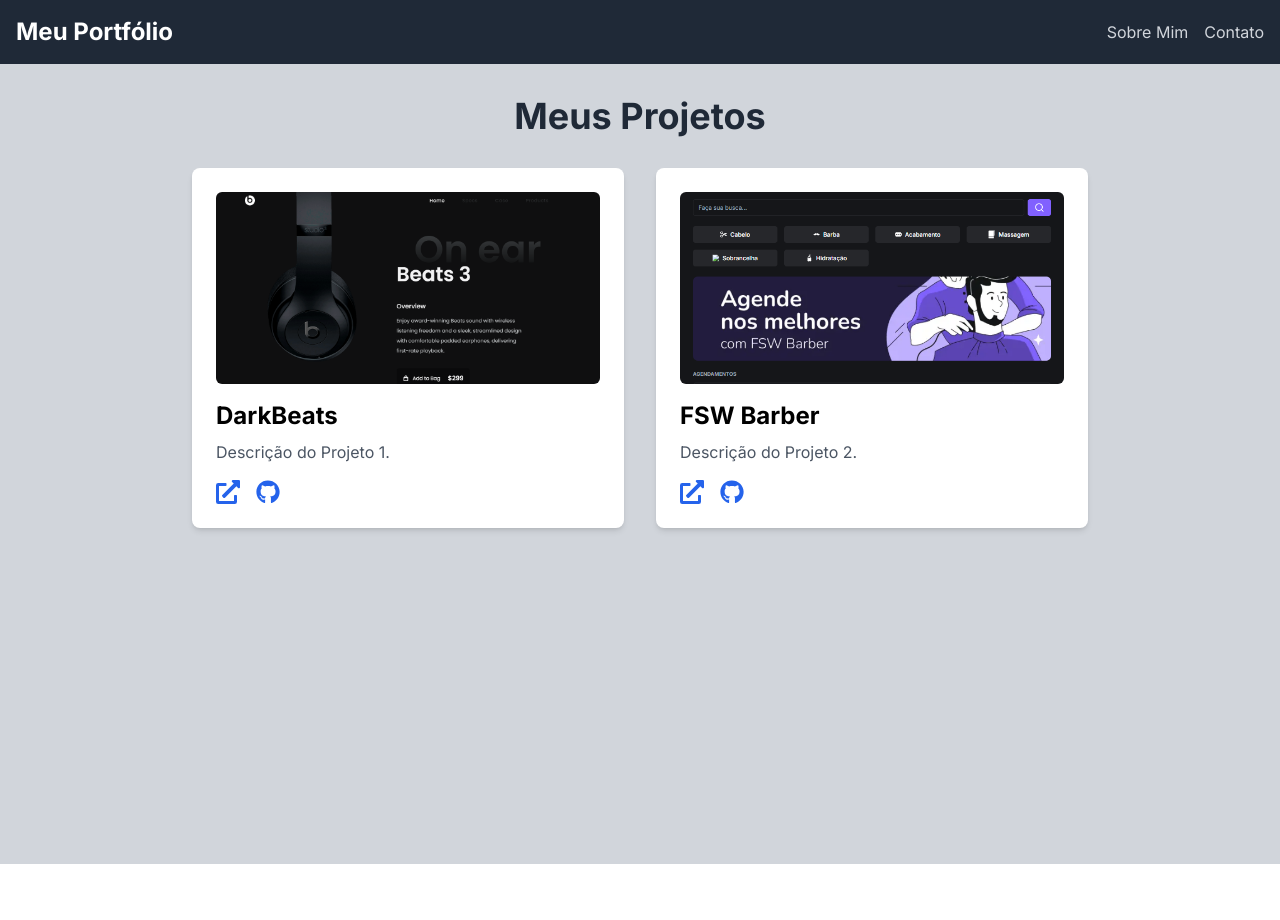
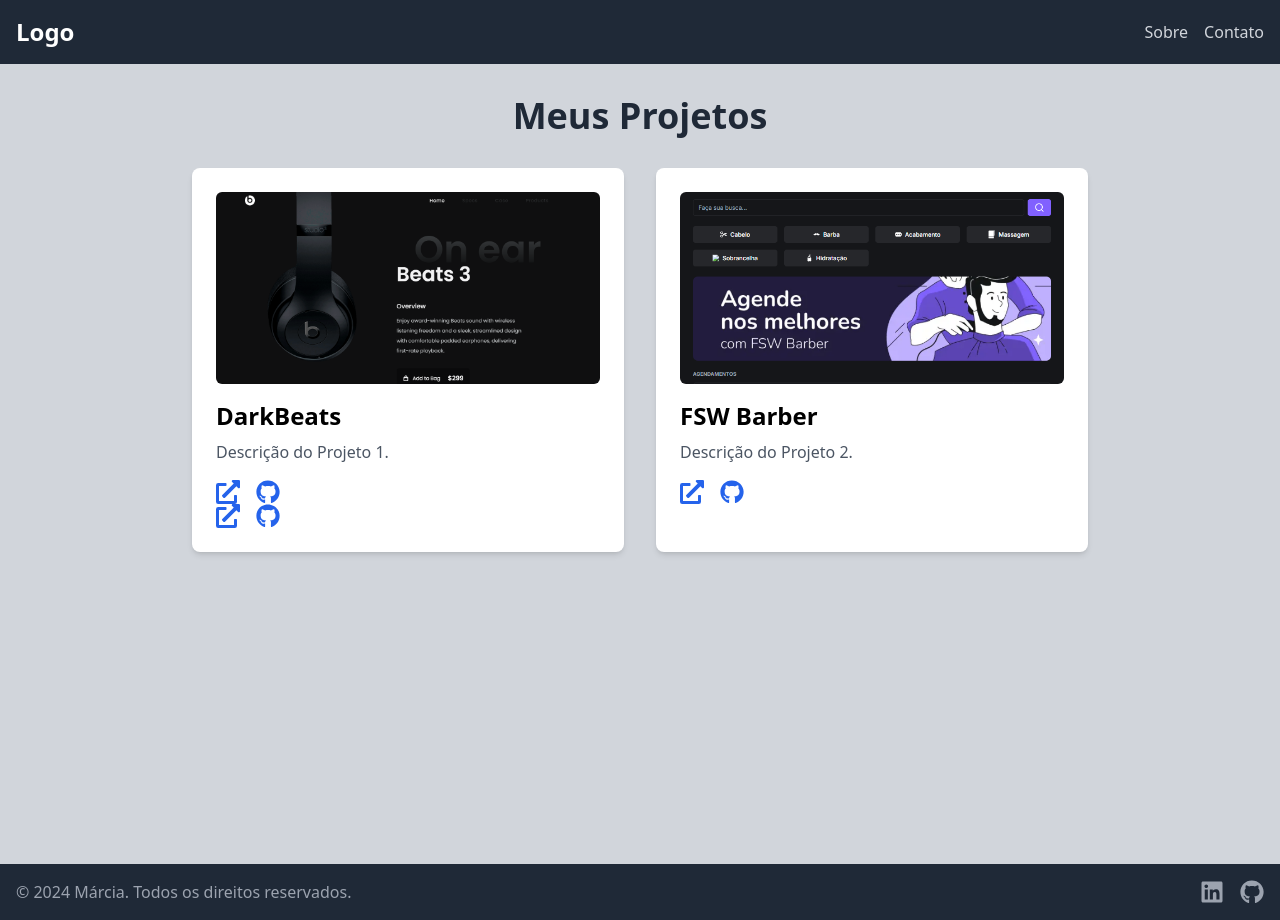
Before and after one commit to agostinhomarcia/new-port, a Next.js app: page /projects in a window 1280 px wide. Before the commit the page ends 864 px from the top, so only its background shows below. Built offline with nearby package versions, Linux system fonts and the light colour scheme.

Commit message:
fix: add footer and changes NavBar

```diff
--- /dev/null
+++ b/src/app/components/Footer.tsx
@@ -0,0 +1,34 @@
+// src/components/Footer.tsx
+import Link from "next/link";
+import { FaLinkedin, FaGithub } from "react-icons/fa";
+
+export default function Footer() {
+  return (
+    <footer className="bg-gray-800 p-4">
+      <div className="container mx-auto flex justify-between items-center">
+        <p className="text-gray-400">
+          © 2024 Márcia. Todos os direitos reservados.
+        </p>
+        <div className="flex space-x-4">
+          <Link
+            href="https://www.linkedin.com/in/seu-perfil"
+            target="_blank"
+            rel="noopener noreferrer"
+            className="text-gray-400 hover:text-white"
+          >
+            <FaLinkedin size={24} />
+          </Link>
+          <Link
+            href="https://github.com/seu-usuario"
+            target="_blank"
+            rel="noopener noreferrer"
+            className="text-gray-400 hover:text-white"
+          >
+            <FaGithub size={24} />
+          </Link>
+          {/* Adicione mais ícones de redes sociais aqui se necessário */}
+        </div>
+      </div>
+    </footer>
+  );
+}
--- a/src/app/components/Navbar.tsx
+++ b/src/app/components/Navbar.tsx
@@ -1,19 +1,49 @@
+"use client";
+
+import { useState } from "react";
 import Link from "next/link";
+import { FaBars, FaTimes } from "react-icons/fa";
 
 export default function Navbar() {
+  const [isOpen, setIsOpen] = useState(false);
+
+  const toggleMenu = () => {
+    setIsOpen(!isOpen);
+  };
+
   return (
     <nav className="bg-gray-800 p-4">
       <div className="container mx-auto flex justify-between items-center">
         <Link href="/" className="text-white text-2xl font-bold">
-          Meu Portfólio
+          Logo
         </Link>
-        <div className="flex space-x-4">
-          <Link href="/about" className="text-gray-300 hover:text-white">
-            Sobre Mim
-          </Link>
-          <Link href="/contact" className="text-gray-300 hover:text-white">
-            Contato
-          </Link>
+        <div className="md:hidden">
+          <button
+            onClick={toggleMenu}
+            className="text-white focus:outline-none"
+          >
+            {isOpen ? <FaTimes size={24} /> : <FaBars size={24} />}
+          </button>
+        </div>
+        <div
+          className={`${
+            isOpen ? "block" : "hidden"
+          } w-full md:flex md:items-center md:w-auto mt-4 md:mt-0`}
+        >
+          <div className="flex flex-col md:flex-row md:ml-auto text-center">
+            <Link
+              href="/about"
+              className="text-gray-300 hover:text-white block mt-2 md:mt-0 md:mr-4"
+            >
+              Sobre
+            </Link>
+            <Link
+              href="/contact"
+              className="text-gray-300 hover:text-white block mt-2 md:mt-0"
+            >
+              Contato
+            </Link>
+          </div>
         </div>
       </div>
     </nav>
--- a/src/app/layout.tsx
+++ b/src/app/layout.tsx
@@ -2,6 +2,7 @@
 import { Inter } from "next/font/google";
 import "../app/styles/globals.css";
 import Navbar from "./components/Navbar";
+import Footer from "./components/Footer";
 
 const inter = Inter({ subsets: ["latin"] });
 
@@ -17,9 +18,10 @@
 }>) {
   return (
     <html lang="en">
-      <body className={inter.className}>
+      <body>
         <Navbar />
-        {children}
+        <main>{children}</main>
+        <Footer />
       </body>
     </html>
   );
--- a/src/app/projects/page.tsx
+++ b/src/app/projects/page.tsx
@@ -40,6 +40,24 @@
             </Link>
             <Link
               href="https://github.com/agostinhomarcia/Dark"
+              target="_blank"
+              rel="noopener noreferrer"
+              className="text-blue-600 hover:text-blue-800"
+            >
+              <FaGithub size={24} />
+            </Link>
+          </div>
+          <div className="flex space-x-4">
+            <Link
+              href="https://symphonious-nougat-674f67.netlify.app/"
+              target="_blank"
+              rel="noopener noreferrer"
+              className="text-blue-600 hover:text-blue-800"
+            >
+              <FaExternalLinkAlt size={24} />
+            </Link>
+            <Link
+              href="https://agostinhomarcia.github.io/projeto-burguer/"
               target="_blank"
               rel="noopener noreferrer"
               className="text-blue-600 hover:text-blue-800"
```
Also changed, not shown: public/logo-marcia.png (added), public/project3.png (added).
